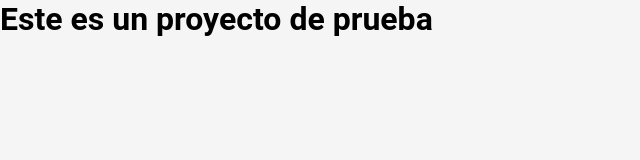
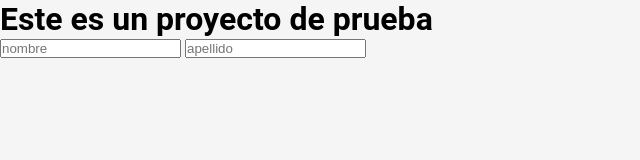
Before and after one commit to LicetCastro/Trabajo1, a plain HTML site: page index.html in a window 1280 px wide. Shown: the whole page, without its empty margins (0-640 px from the left). Drawn offline with Linux system fonts and the light colour scheme.

```diff
--- a/index.html
+++ b/index.html
@@ -7,5 +7,10 @@
 <h1>Este es un proyecto de prueba</h1>
 <body>
     <script src='programa.js'></script>
+    <form>
+        <input type="text" id="name" placeholder="nombre">
+        <input type="text" id="lname" placeholder="apellido">
+
+    </form>
 </body>
 </html>
```
